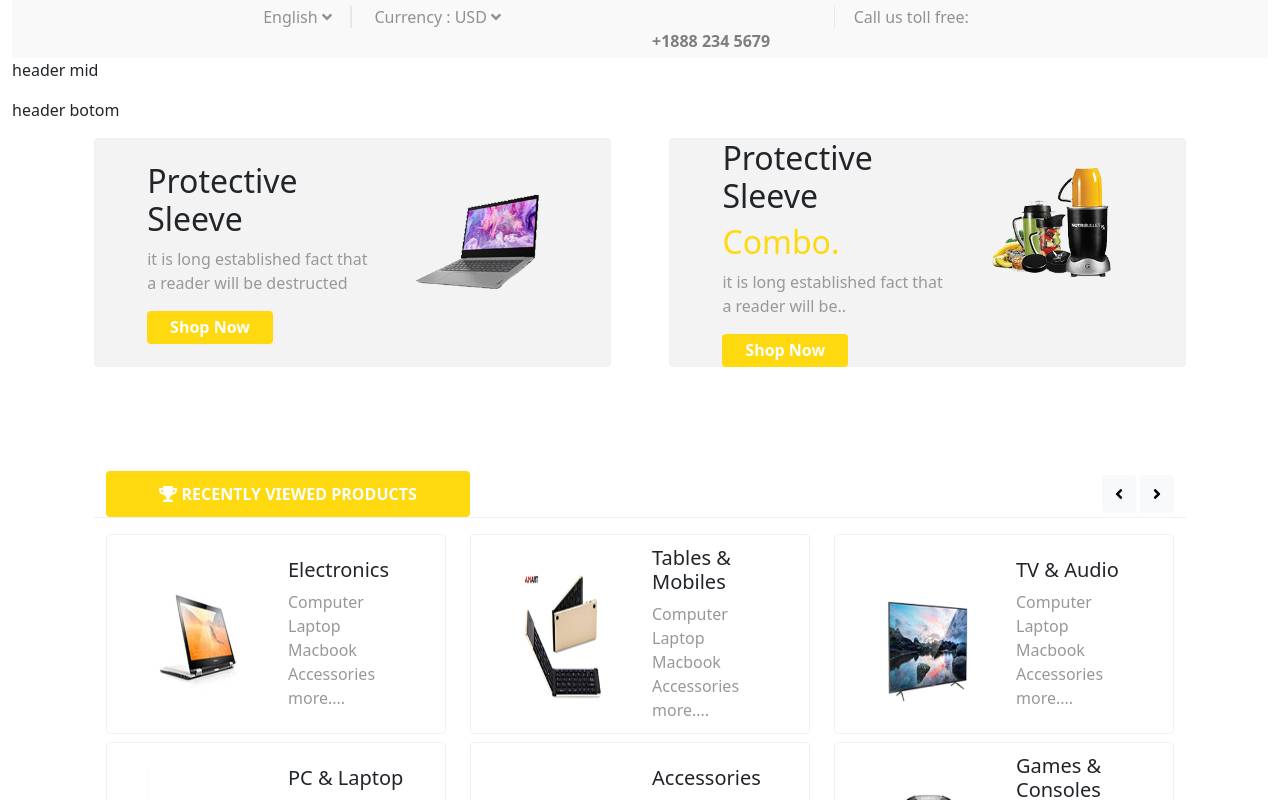
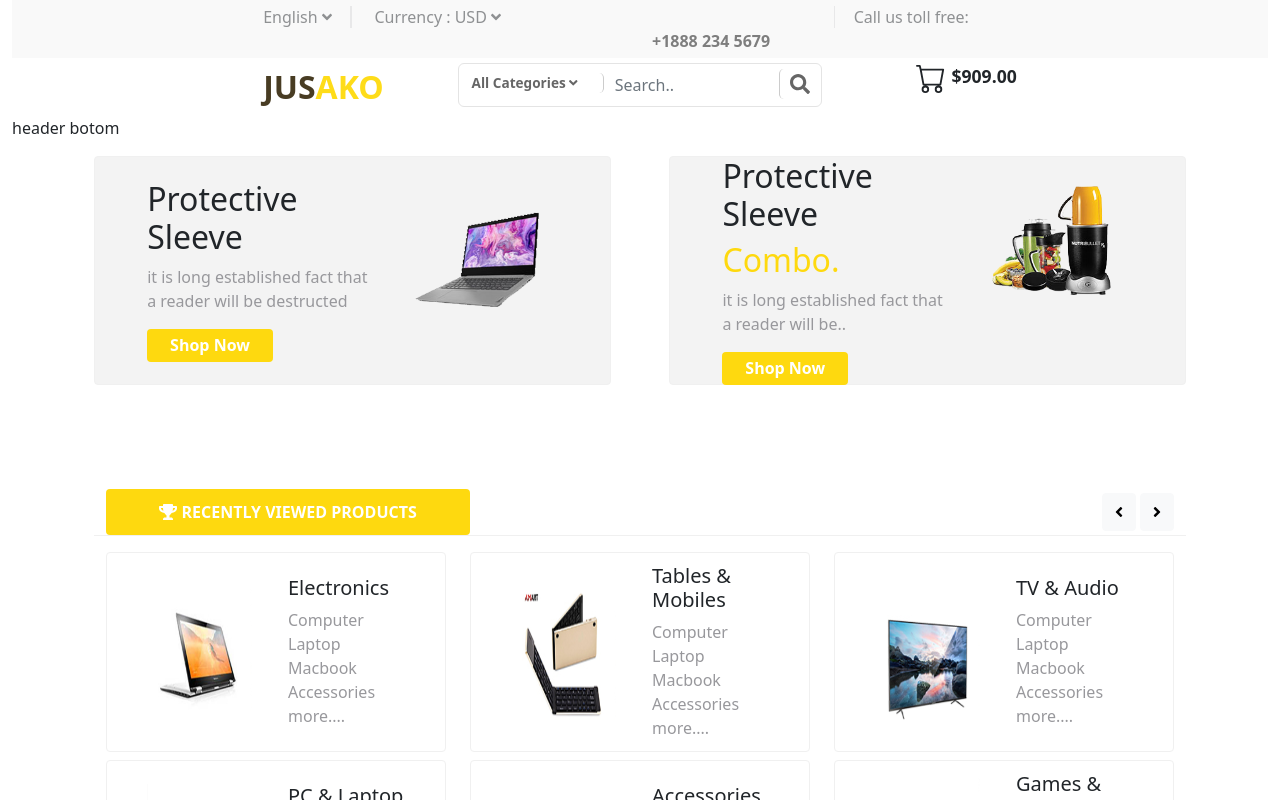
Before and after one commit to siam88/ecom_landing_page_demo, a React (Create React App) app: page / in a window 1280 px wide. Shown: the top 800 px of the page. Built offline with nearby package versions, Linux system fonts and the light colour scheme.

Commit message:
#3 is still working. mid added

```diff
--- /dev/null
+++ b/src/components/header/mid/headerMid.css
@@ -0,0 +1,31 @@
+#custom-search-input{
+    padding: 3px;
+    border: solid 1px #E4E4E4;
+    border-radius: 6px;
+    background-color: #fff;
+}
+
+#custom-search-input input{
+    border: 0;
+    box-shadow: none;
+}
+
+#custom-search-input button{
+    margin: 2px 0 0 0;
+    background: none;
+    box-shadow: none;
+    border: 0;
+    color: #666666;
+    padding: 0 8px 0 10px;
+    border-left: solid 1px #ccc;
+}
+
+#custom-search-input button:hover{
+    border: 0;
+    box-shadow: none;
+    border-left: solid 1px #ccc;
+}
+
+#custom-search-input .glyphicon-search{
+    font-size: 23px;
+}
--- a/src/components/header/mid/headerMid.jsx
+++ b/src/components/header/mid/headerMid.jsx
@@ -1,10 +1,49 @@
 import React, { useEffect, useState } from 'react';
+import { Container } from 'react-bootstrap';
+import { FontAwesomeIcon } from '@fortawesome/react-fontawesome'
+import { faAngleDown, faSearch } from '@fortawesome/free-solid-svg-icons'
+import './headerMid.css'
 
+const headerMid = () => {
+    return <div className="container-fluid" style={{ paddingTop: "5px", paddingBottom: "5px", paddingLeft: "20%", paddingRight: "20%", fontSize: "1.1rem", fontWeight: "bold" }}>
+        <div className="row justify-content-between ">
+            <div className="col-lg-3 col-md-6 col-sm-12 col-xs-12 col-12 ">
+                <div class="d-none d-lg-block">
+                    <span style={{ color: "#FEDC19", fontWeight: "bold", fontSize: "2rem" }}><span style={{ color: "#483C23" }}>JUS</span>AKO</span>
+                </div>
+            </div>
 
-const HeaderMid=()=>{
-    return <>
-    <p>header mid</p>
+            <div className="col-lg-6 col-md-6 col-sm-12 col-xs-12 col-12 ">
 
-    </>
+                <div id="custom-search-input">
+                    <div class="input-group col-md-12">
+                        <div class="d-none d-lg-block">
+                            <span class="input-group-btn" >
+                                <button class="btn btn-info btn-lg" type="button" style={{ fontWeight: "bold", borderLeft: "none", textAlign: "center", paddingRight: "25px", borderRight: "1px solid  #ccc", fontSize: "0.85rem" }}>
+                                    All Categories <FontAwesomeIcon icon={faAngleDown} />
+                                </button>
+                            </span>
+                        </div>
+                        <input type="text" class="form-control input-lg" placeholder="Search.." />
+                        <span class="input-group-btn">
+                            <button class="btn btn-info btn-lg" type="button" style={{ borderLeft: "1px solid  #ccc", borderRight: "none" }}>
+                                <FontAwesomeIcon icon={faSearch} />
+                            </button>
+                        </span>
+                    </div>
+                </div>
+
+            </div>
+            <div className="col-lg-3 col-md-6 col-sm-12 col-xs-12 col-12 " style={{ textAlign: "right" }}>
+                <div class="d-none d-lg-block">
+                    <svg xmlns="http://www.w3.org/2000/svg" width="32" height="30" fill="currentColor" class="bi bi-cart" viewBox="0 0 16 16">
+                        <path d="M0 1.5A.5.5 0 0 1 .5 1H2a.5.5 0 0 1 .485.379L2.89 3H14.5a.5.5 0 0 1 .491.592l-1.5 8A.5.5 0 0 1 13 12H4a.5.5 0 0 1-.491-.408L2.01 3.607 1.61 2H.5a.5.5 0 0 1-.5-.5zM3.102 4l1.313 7h8.17l1.313-7H3.102zM5 12a2 2 0 1 0 0 4 2 2 0 0 0 0-4zm7 0a2 2 0 1 0 0 4 2 2 0 0 0 0-4zm-7 1a1 1 0 1 1 0 2 1 1 0 0 1 0-2zm7 0a1 1 0 1 1 0 2 1 1 0 0 1 0-2z" />
+                    </svg> <span>$909.00</span>
+                </div>
+            </div>
+        </div>
+
+    </div>
+
 }
-export default HeaderMid
+export default headerMid
```
